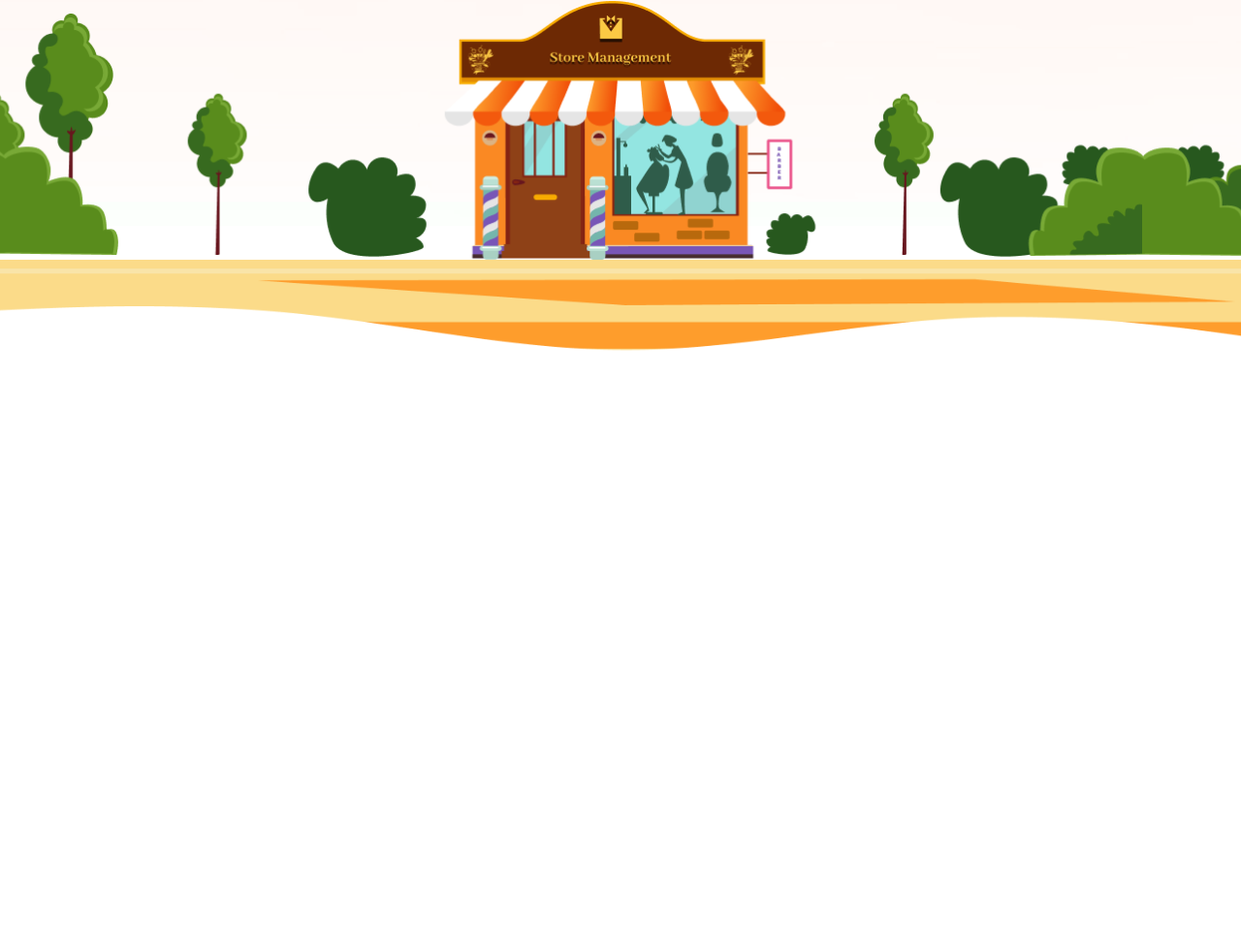
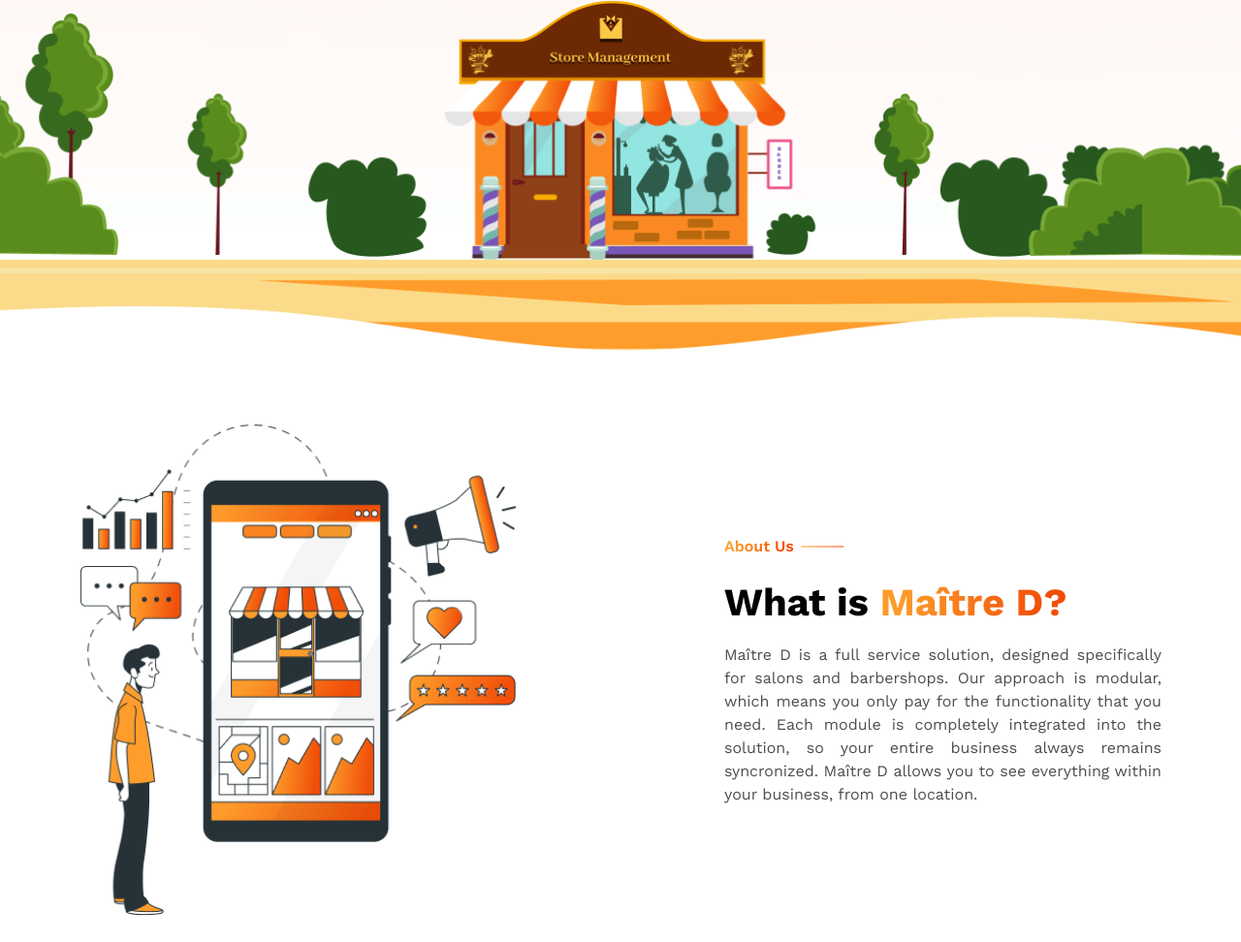
Before and after one commit to AmanPunia-510/Maitre-D, a plain HTML site: page index.html in a window 1280 px wide. Shown: the part 532-1504 px from the top of the page at 97% size. Drawn offline with nearby package versions, Linux system fonts and the light colour scheme.

Commit message:
section two complete solve the problem of linear gradient now move on section 3

```diff
--- a/assets/css/root.css
+++ b/assets/css/root.css
@@ -11,10 +11,9 @@
     /* colors */
     --color-white: #ffffff;
     --color-black: #000000;
-    --color-about: linear-gradient(0deg, #FFFFFF, #FFFFFF),
-        linear-gradient(96.64deg, #FD9B2B 13.58%, #F14F09 86.99%);
     --color-4d: #4D4D4D;
     --submit-btn: linear-gradient(96.64deg, #FD9B2B 13.58%, #F14F09 86.99%);
+    --liner-gradient: linear-gradient(96.64deg, #FD9B2B 13.58%, #F14F09 86.99%);
 
     /* font-size */
     --fs-24: 24px;
@@ -48,6 +47,10 @@
 
 .fs-30 {
     font-size: var(--fs-30);
+}
+
+.fs-36 {
+    font-size: var(--fs-36);
 }
 
 .fs-16 {
@@ -102,10 +105,6 @@
     color: var(--color-black);
 }
 
-.color-about {
-    color: var(--color-about);
-}
-
 .color-4d {
     color: var(--color-4d);
 }
@@ -126,4 +125,8 @@
     .fs-lg-61 {
         font-size: var(--fs-61);
     }
+
+    .fs-lg-40{
+        font-size: var(--fs-40);
+    }
 }
--- a/assets/css/style.css
+++ b/assets/css/style.css
@@ -19,6 +19,8 @@
     border-radius: 30.5px;
     background: var(--submit-btn);
     margin-top: 40px;
+    border: none;
+    outline: none;
 }
 
 .under-top-layer {
@@ -29,9 +31,42 @@
     margin-bottom: 220px;
 }
 
+.top-170 {
+    top: 114px;
+}
+
+.txt-color {
+    background: var(--liner-gradient);
+    -webkit-background-clip: text;
+    -webkit-text-fill-color: transparent;
+}
+
+.about_us::after {
+    content: '';
+    position: absolute;
+    right: -71%;
+    top: 50%;
+    transform: translateY(-50%);
+    height: 1px;
+    width: 44px;
+    background: var(--liner-gradient);
+}
+
+.text-justify {
+    text-align: justify;
+}
+
+.sec2-p {
+    padding-top: 12px;
+}
+
 @media (min-width: 576px) {
     .under-top-layer {
         top: 4%;
+    }
+
+    .top-170 {
+        top: 170px;
     }
 }
 
--- a/index.html
+++ b/index.html
@@ -79,9 +79,9 @@
                     class="main-txt fw-800 fs-30 fs-sm-36 fs-md-46 fs-lg-61 lh-150 ff-sans color-black mx-auto position-relative">
                     Maitre D – Store
                     Management for Barbers</div>
-                <div
+                <button
                     class="submit-btn d-flex justify-content-center align-items-center fw-700 fs-20 lh-150 ff-sans color-white mx-auto">
-                    Submit</div>
+                    Submit</button>
             </div>
         </div>
     </section>
@@ -93,6 +93,29 @@
         <div class="under-top-layer position-absolute w-100">
             <img src="./assets/images/street-after.png" alt="street-after" class="under-layer w-100">
         </div>
+
+        <div class="container">
+            <div class="row position-relative top-170 align-items-center">
+                <div class="col-12 col-md-6 col-lg-5">
+                    <img src="./assets/images/section2.png" alt="section2" class="section-image w-100">
+                </div>
+                <div class="col-2 d-none d-lg-block"></div>
+                <div class="col-12 col-md-6 col-lg-5 mt-5 mt-md-0">
+                    <div class="about_us txt-color fw-600 fs-16 lh-150 ff-sans position-relative d-inline-block">About
+                        Us</div>
+
+                    <div class="what-d ff-sans lh-150 color-black fw-700 fs-30 fs-sm-36 fs-lg-40 pt-3">What is <span
+                            class="txt-color">Maître D?</span></div>
+                    <p class="sec2-p mb-0 fw-400 fs-16 lh-150 ff-sans color-4d text-justify">Maître D is a full service solution, designed specifically for salons and
+                        barbershops. Our approach is modular, which
+                        means you only pay for the functionality that you need. Each module is completely integrated
+                        into the solution, so your
+                        entire business always remains syncronized. Maître D allows you to see everything within your
+                        business, from one
+                        location.</p>
+                </div>
+            </div>
+        </div>
     </section>
 
     <script src="https://cdn.jsdelivr.net/npm/bootstrap@5.0.2/dist/js/bootstrap.bundle.min.js"
```
Also changed, not shown: assets/images/section2.png (added).
